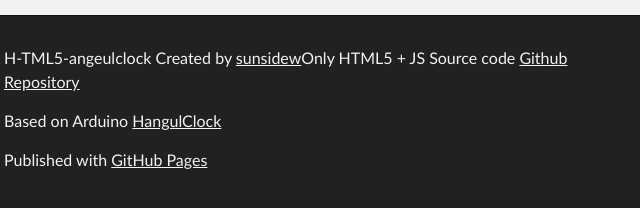
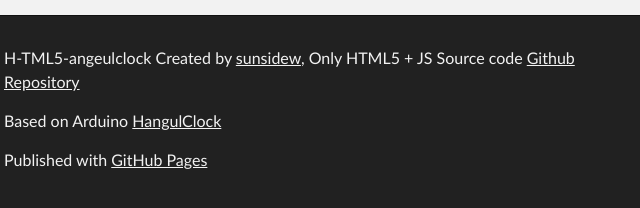
Before and after one commit to sunsidew/H-TML5-angeulClock, a plain HTML site: page index.html in a window 1280 px wide. Shown: the part 568-776 px from the top of the page, 316-956 px from the left. Drawn offline with Linux system fonts and the light colour scheme.

Commit message:
wrong sentence edit

```diff
--- a/index.html
+++ b/index.html
@@ -34,7 +34,7 @@
     <div id="footer_wrap" class="outer">
 
       <footer class="inner">
-        <p class="copyright">H-TML5-angeulclock Created by <a href="https://github.com/sunsidew">sunsidew</a>Only HTML5 + JS Source code <a href="https://github.com/sunsidew/H-TML5-angeulClock">Github Repository</a></p>
+        <p class="copyright">H-TML5-angeulclock Created by <a href="https://github.com/sunsidew">sunsidew</a>, Only HTML5 + JS Source code <a href="https://github.com/sunsidew/H-TML5-angeulClock">Github Repository</a></p>
 
         <p>Based on Arduino <a href="https://github.com/suapapa/HangulClock">HangulClock</a></p>
         <p>Published with <a href="http://pages.github.com">GitHub Pages</a></p>
```
